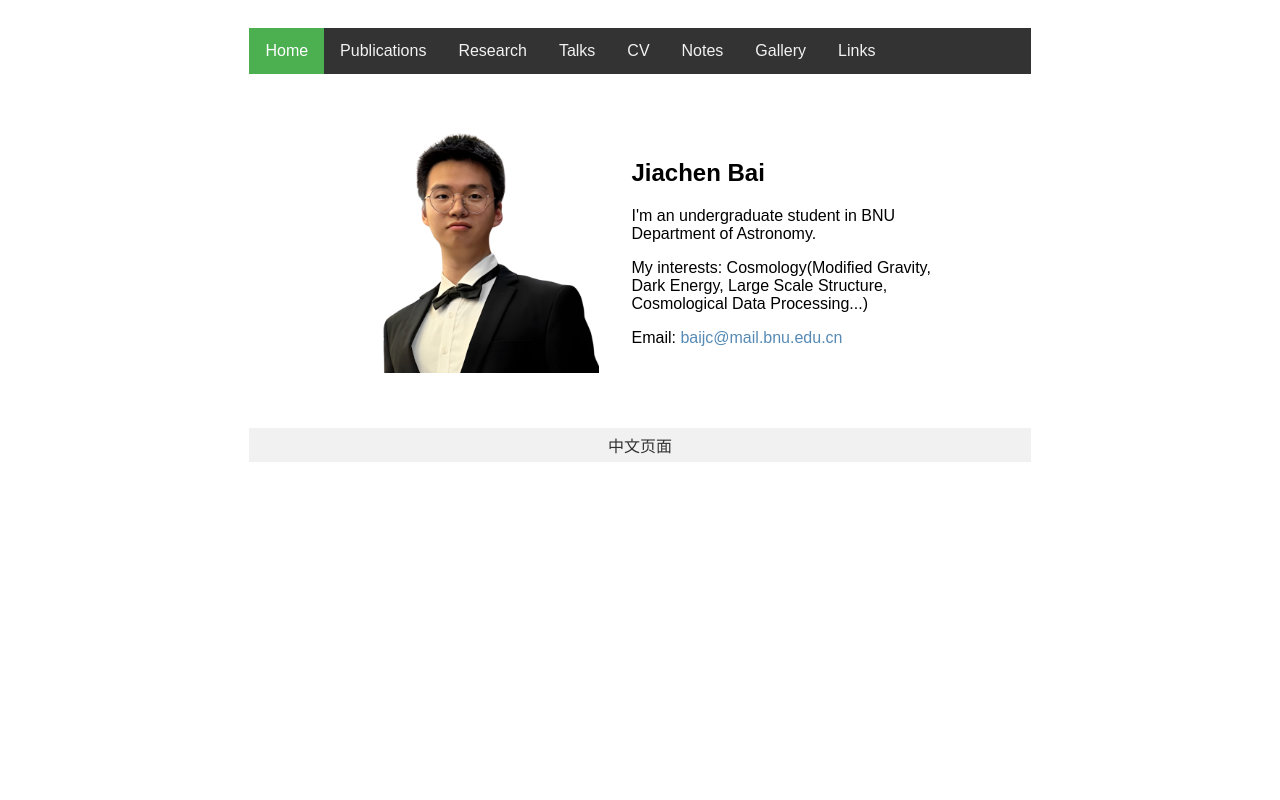
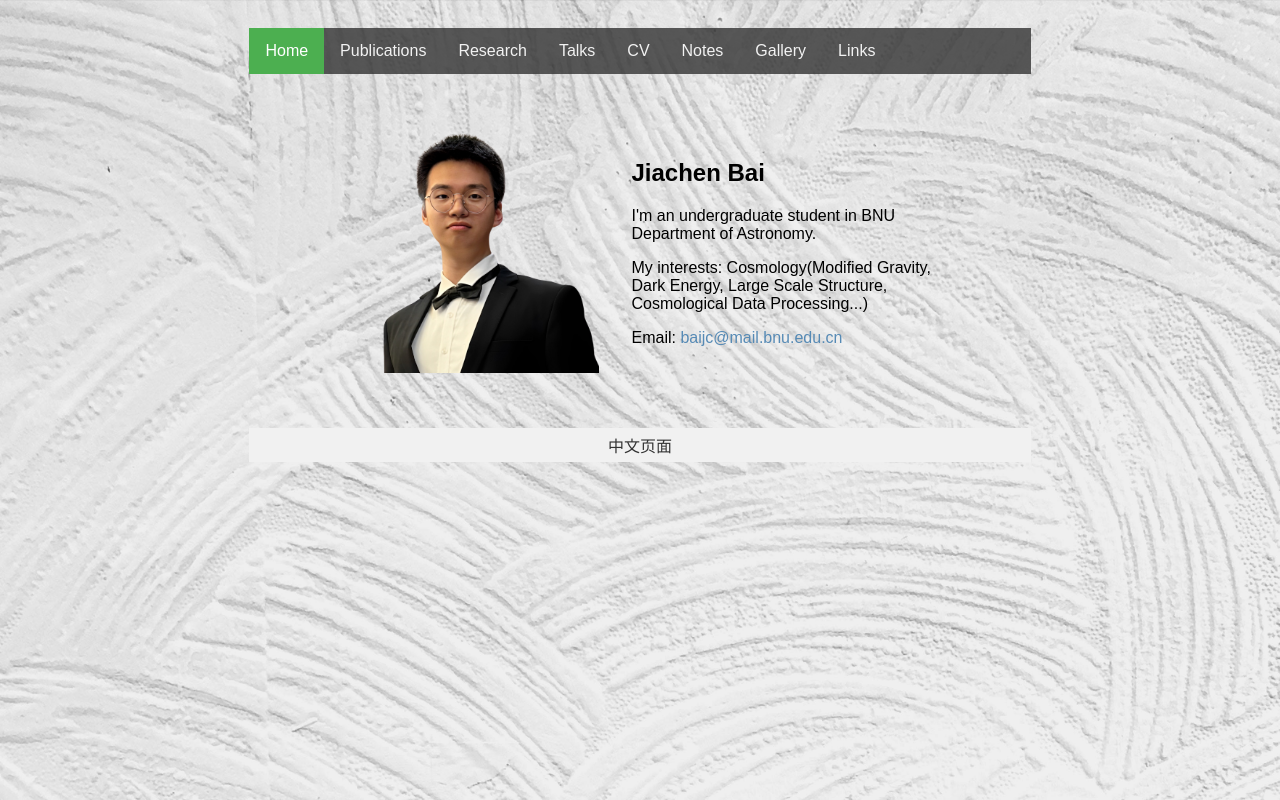
Before and after one commit to AstroBai/astrobai.github.io, a plain HTML site: page index.html in a window 1280 px wide. Drawn offline with Linux system fonts and the light colour scheme.

Commit message:
Update custom.css

```diff
--- a/custom.css
+++ b/custom.css
@@ -1,7 +1,9 @@
 body {
     font-family: 'Arial', sans-serif;
     margin: 10;
-    height: 100%
+    height: 100%;
+    background-image: url('https://astrobai.github.io/pics/bg.jpg'); /* 替换 'your-image-url.jpg' 为你的图片路径 */
+    background-size: cover; /* 调整背景图像的尺寸，使其覆盖整个容器 */
 }
 
 .container {
@@ -19,7 +21,7 @@ body {
 /* 导航条 */
 .topnav {
     overflow: hidden;
-    background-color: #333;
+    background-color: rgba(51, 51, 51, 0.8); /* 设置导航条的背景颜色和透明度 */
 }
 
 /* 导航链接 */
@@ -43,7 +45,6 @@ a.active {
     color: white;
 }
 
-
 /* 底部样式 */
 .footer {
     background-color: #f1f1f1;
```
